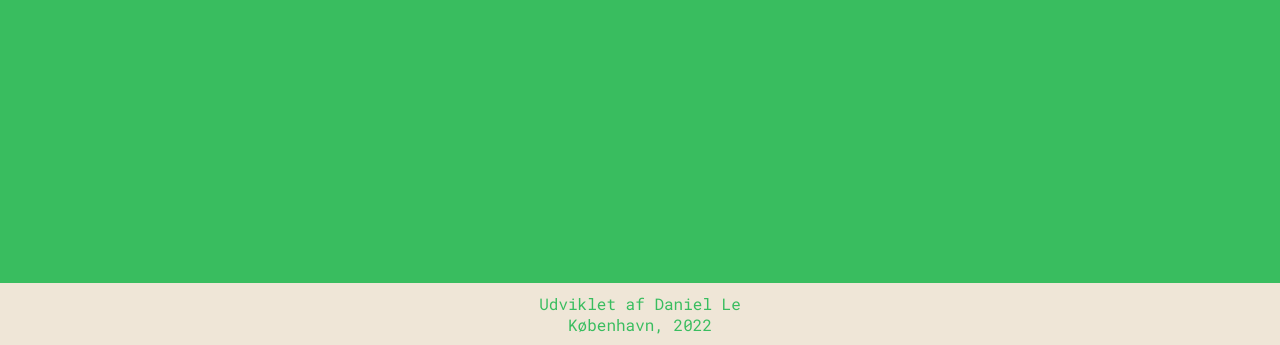
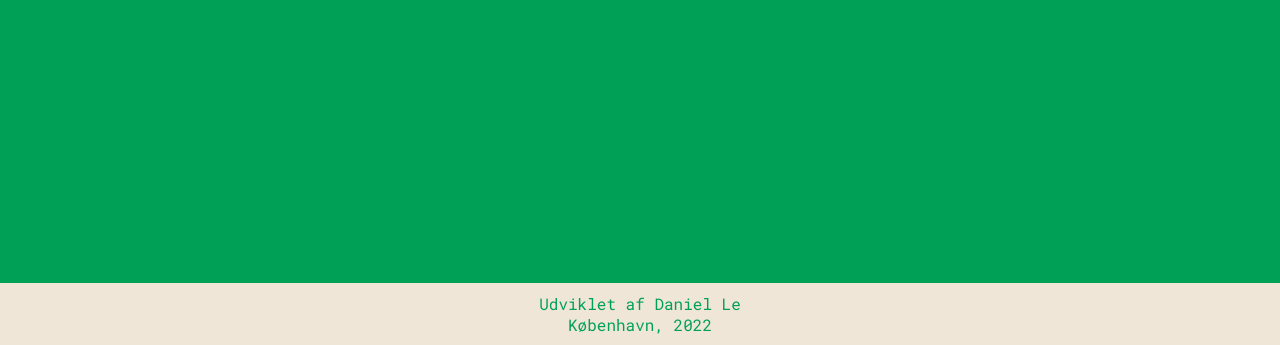
Before and after one commit to dledaniel/erdetsommer, a plain HTML site: page index.html in a window 1280 px wide. Shown: the part 455-800 px from the top of the page. Drawn offline with Linux system fonts and the light colour scheme.

Commit message:
Update styles.css

```diff
--- a/styles.css
+++ b/styles.css
@@ -1,6 +1,6 @@
 :root {
     --main-color:rgb(239, 230, 215);
-    --bg-color:rgb(57, 189, 95);
+    --bg-color:rgb(0, 160, 87);
 }
 
 body {
```
